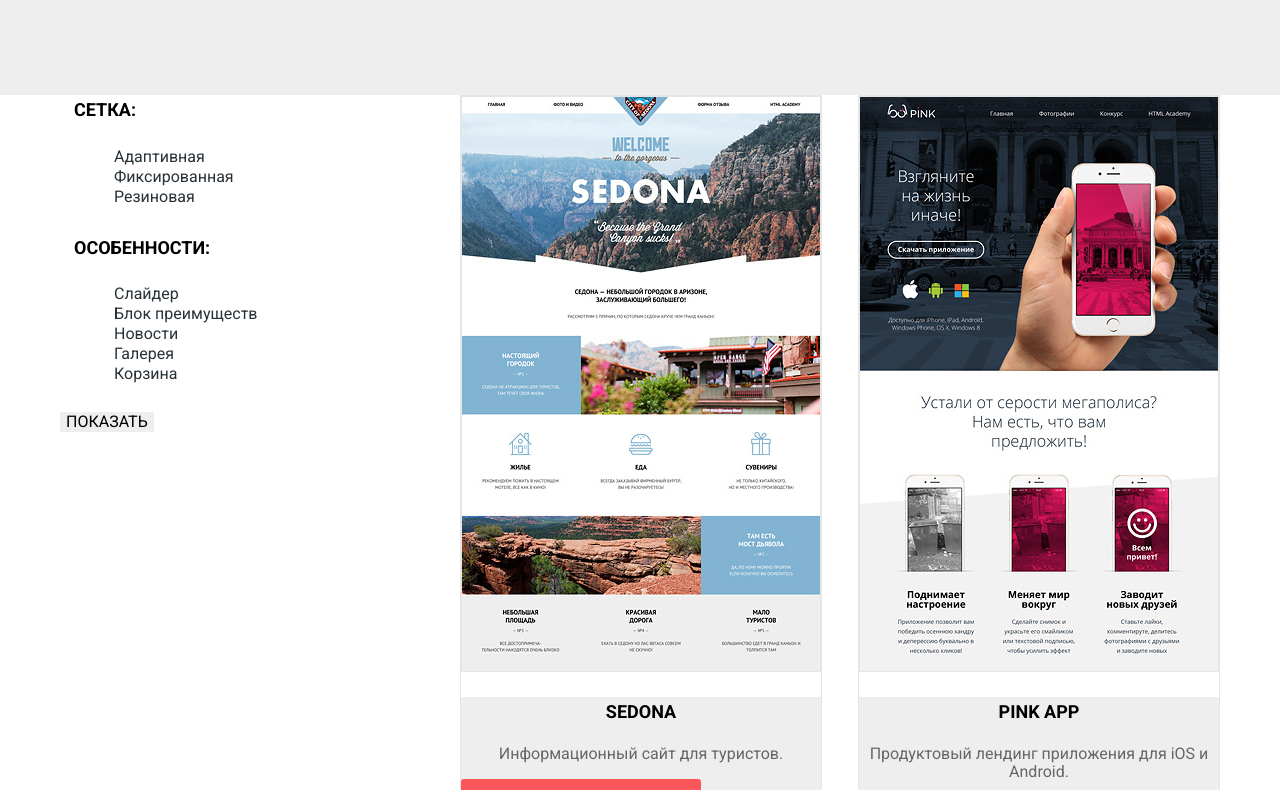
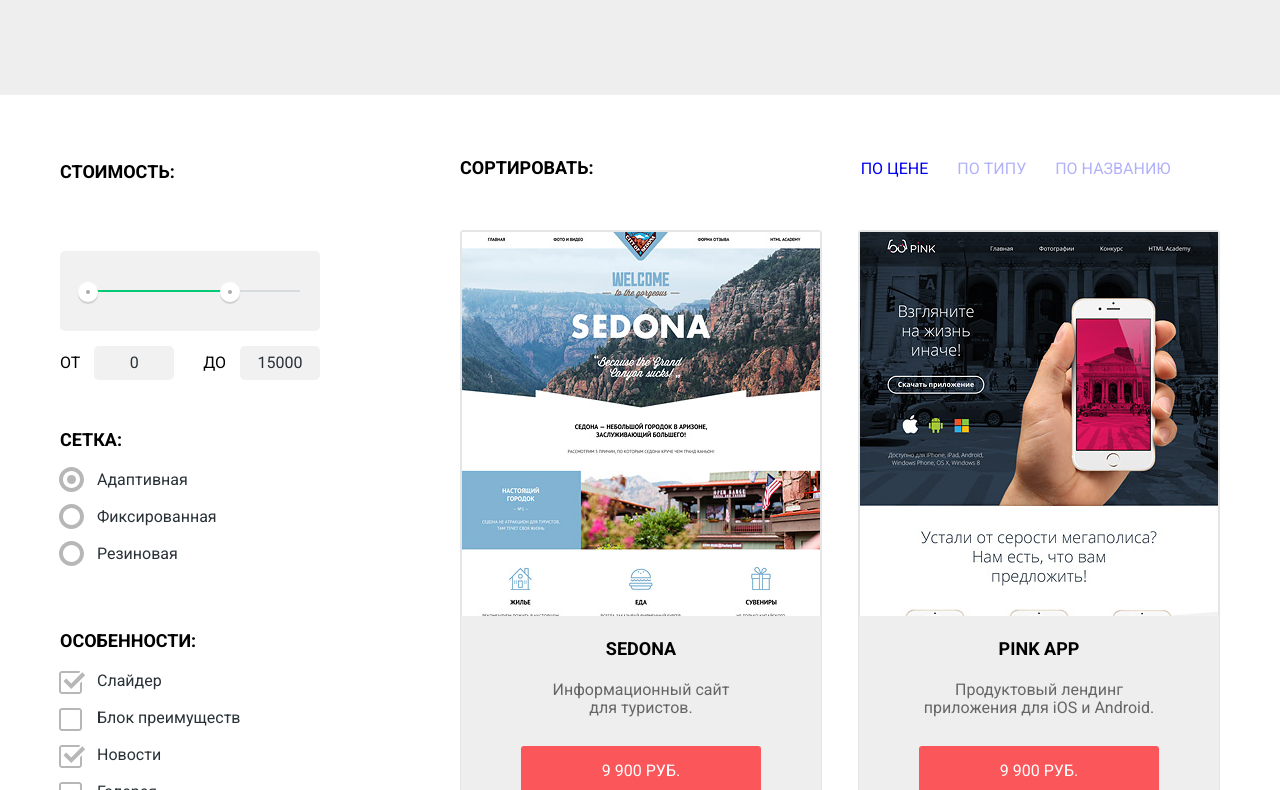
Before and after one commit to nastasiast95/250173-nerds-24, a plain HTML site: page catalog.html in a window 1280 px wide. Shown: the part 283-1073 px from the top of the page. Drawn offline with Linux system fonts and the light colour scheme.

Commit message:
Добавляет стили элементам страницы каталога

```diff
--- a/catalog.html
+++ b/catalog.html
@@ -21,17 +21,33 @@
             <li><a href="clients.html">Клиенты</a></li>
             <li><a href="catalog.html">Магазин</a></li>
             <li><a href="contacts.html">Контакты</a></li>
-            <li><a href="cart.html">Корзина</a></li>
+            <li><a class="cart-link" href="cart.html">Корзина</a></li>
           </ul>
       </nav>
       <h1>Магазин готовых шаблонов</h1>
     </div>
   </header>
-  <main class="container">
+  <main class="container container-catalog">
     <div class="catalog-columns">
       <aside class="filters">
         <h2 class="visually-hidden">Фильтры товаров</h2>
         <form class="filter" method="get" action="https://echo.htmlacademy.ru">
+          <fieldset class="filter-item">
+            <legend>Стоимость:</legend>
+            <div class="range-filter">
+                <div class="range-controls">
+                    <div class="scale">
+                        <div class="bar"></div>
+                      </div>
+                      <div class="toggle toggle-min"></div>
+                      <div class="toggle toggle-max"></div>
+                  </div>
+                  <div class="price-controls">
+                      <label class="min-price">от <input name="min-price" type="text" value="0"></label>
+                      <label class="max-price">до <input name="max-price" type="text" value="15000"></label>
+                    </div>
+            </div>
+          </fieldset>
           <fieldset>
             <legend>cетка:</legend>
             <ul>
@@ -74,17 +90,23 @@
               </li>
             </ul>
           </fieldset>
-          <button type="submit" class="filter-button">Показать</button>
+          <button type="submit" class="button filter-button">Показать</button>
         </form>
       </aside>
       <section class="catalog">
+          <ul class="sorting-list">
+            <li class="sorting-title">Сортировать:</li>
+            <li class="sorting-item sorting-item-current"><a href="#">По цене</a></li>
+            <li class="sorting-item"><a href="#">По типу</a></li>
+            <li class="sorting-item"><a href="#">По названию</a></li>
+          </ul>
         <h2 class="visually-hidden">Список товаров</h2>
         <ul class="catalog-list">
           <li class="catalog-item">
             <a href="#"><img src="img/img-sedona.jpg" height="576" width="360" alt="Макет главной страницы туристического сайта Седона с фотографиями достоприечательностей"></a>
             <div class="description-hover">
               <h3>sedona</h3>
-              <p>Информационный сайт для туристов.</p>
+              <p class="sedona">Информационный сайт для туристов.</p>
               <a class="button" href="#">9 900 руб.</a>
             </div>
           </li>
@@ -92,7 +114,7 @@
             <a href="#"><img src="img/img-pink.jpg" height="576" width="360" alt="Макет главной страницы приложения c перечислением функционала"></a>
             <div class="description-hover">
               <h3>pink app</h3>
-              <p>Продуктовый лендинг приложения для iOS и Android.</p>
+              <p class="pink">Продуктовый лендинг приложения для iOS и Android.</p>
               <a class="button" href="#">9 900 руб.</a>
             </div>
           </li>
@@ -100,7 +122,7 @@
             <a href="#"><img src="img/img-barbershop.jpg" height="576" width="360" alt="Макет сайта барбершопа с перечислением преимущества, новостей и акций"></a>
             <div class="description-hover">
               <h3>barbershop</h3>
-              <p>Сайт салона красоты. Для мужчин, да.</p>
+              <p class="barbershop">Сайт салона красоты. Для мужчин, да.</p>
               <a class="button" href="#">9 900 руб.</a>
             </div>
           </li>
@@ -108,7 +130,7 @@
             <a href="#"><img src="img/img-mishka.jpg" height="576" width="360" alt="Макет сайта магазина вязаных игрушек"></a>
             <div class="description-hover">
               <h3>mishka</h3>
-              <p>Интернет-магазин вязаных игрушек.</p>
+              <p class="mishka">Интернет-магазин вязаных игрушек.</p>
               <a class="button" href="#">9 900 руб.</a>
             </div>
           </li>
@@ -116,7 +138,7 @@
             <a href="#"><img src="img/img-aplus.jpg" height="576" width="360" alt="Макет сайта курсов повышения квалификации А+ с примуществами, формами обучения и обратной связи"></a>
             <div class="description-hover">
               <h3>a plus</h3>
-              <p>Лендинг курсов повышения квалификации.</p>
+              <p class="plus">Лендинг курсов повышения квалификации.</p>
               <a class="button" href="#">9 900 руб.</a>
             </div>
           </li>
@@ -124,7 +146,7 @@
             <a href="#"><img src="img/img-kvast.jpg" height="576" width="360" alt="Макет сайта производителя кваса. На фоновой картинке фото ржи, ниже изображены бутылки двух сортов кваса"></a>
             <div class="description-hover">
               <h3>кваст</h3>
-              <p>Промо-сайт производителя крафтового кваса.</p>
+              <p class="kvast">Промо-сайт производителя крафтового кваса.</p>
               <a class="button" href="#">9 900 руб.</a>
             </div>
           </li>
@@ -133,7 +155,7 @@
           <li class="pagination-item pagination-item-current"><a>1</a></li>
           <li class="pagination-item"><a href="#">2</a></li>
           <li class="pagination-item"><a href="#">3</a></li>
-          <li class="pagination-item"><a href="#">Следующая</a></li>
+          <li class="pagination-item pagination-item-next"><a href="#">Следующая</a></li>
         </ul>
     </div>
     </section>
--- a/css/style.css
+++ b/css/style.css
@@ -422,12 +422,109 @@ input[type="radio"].visually-hidden {
   padding: 0 20px;
 }
 
+.container-catalog {
+  margin-top: 62px;
+}
+
+.filter-item {
+  margin: 0;
+  padding: 0;
+  border: none;
+}
+
+.range-filter {
+  width: 260px;
+  margin-top: 49px;
+}
+
+.filter-item legend {
+  font-size: 18px;
+  line-height: 24px;
+  text-transform: uppercase;
+  font-weight: 700;
+}
+
+.range-controls {
+  position: relative;
+  height: 41px;
+  margin-bottom: 15px;
+  padding-top: 39px;
+  padding-right: 20px;
+  padding-left: 20px;
+  background-color: #f1f1f1;
+  border-radius: 5px;
+}
+
+.range-controls .scale {
+  height: 2px;
+  background: #d7dcde;
+}
+
+.range-controls .bar {
+  width: 70%;
+  height: 2px;
+  background: #00ca74;
+}
+
+.range-controls .toggle {
+  position: absolute;
+  top: 31px;
+  left: 0;
+  width: 4px;
+  height: 4px;
+  padding: 0;
+  border: 8px solid #ffffff;
+  background-color: #ababab;
+  border-radius: 50%;
+  box-shadow: 0 2px 1px 0 #cfcfcf;
+  cursor: pointer;
+}
+
+.range-controls .toggle-min {
+  left: 18px;
+}
+
+.range-controls .toggle-max {
+  left: 160px;
+}
+
+.price-controls label {
+  display: inline-block;
+  width: 50%;
+  font-size: 16px;
+  text-transform: uppercase;
+}
+
+.price-controls {
+  font-size: 0;
+}
+
+.price-controls input {
+  width: 60px;
+  padding: 8px 10px;
+  margin-left: 10px;
+  font-family: Roboto, Arial, sans-serif;
+  font-size: 16px;
+  text-align: center;
+  color: #283136;
+  border: none;
+  border-radius: 5px;
+  background: #f1f1f1;
+}
+
+.max-price {
+  text-align: right;
+}
+
 .filters {
   width: 260px;
 }
 
 .filter fieldset {
   border: none;
+  padding: 0;
+  margin: 0;
+  margin-bottom: 45px;
 }
 
 .filter legend {
@@ -435,13 +532,75 @@ input[type="radio"].visually-hidden {
   line-height: 30px;
   font-weight: 700;
   text-transform: uppercase;
+  margin-bottom: 15px;
 }
 
 .filter ul {
   list-style: none;
   line-height: 20px;
+  padding: 0;
+  margin: 0;
 }
 
+.filter-option {
+  margin-bottom: 17px;
+  padding-left: 37px;
+}
+
+.filter-option label {
+  position: relative;
+  display: block;
+  cursor: pointer;
+  user-select: none;
+}
+
+.filter-input-checkbox + label::before {
+  content: "";
+  position: absolute;
+  width: 27px;
+  height: 23px;
+  background-image: url("../img/checkbox-off.svg");
+  left: -38px;
+  top: 0;
+  background-repeat: no-repeat;
+  background-position: 0 0;
+  opacity: 0.4;
+}
+
+.filter-input-checkbox:checked + label::before {
+  content: "";
+  position: absolute;
+  width: 27px;
+  height: 23px;
+  background-image: url("../img/checkbox-on.svg");
+  background-position: 0 0;
+  background-repeat: no-repeat;
+  opacity: 0.4;
+}
+
+.filter-input-radio + label::before {
+  content: "";
+  position: absolute;
+  left: -38px;
+  top: -3px;
+  width: 25px;
+  height: 25px;
+  background-image: url("../img/radio-off.svg");
+  background-repeat: no-repeat;
+  background-position: 0 0;
+  opacity: 0.4;
+}
+
+.filter-input-radio:checked + label::before {
+  content: "";
+  position: absolute;
+  width: 25px;
+  height: 25px;
+  background-image: url("../img/radio-on.svg");
+  background-position: 0 0;
+  background-repeat: no-repeat;
+  opacity: 0.4;
+}
 .filter li {
   color: #283136;
   font-size: 16px;
@@ -465,13 +624,59 @@ input[type="radio"].visually-hidden {
   text-transform: uppercase;
   border: none;
   line-height: 18px;
-  font-weight: 500;
+  font-weight: 700;
+  color: #000000;
 }
 
 .filter-button:hover,
 .filter-button:focus {
   background-color: #dfdfdf;
 }
+
+.sorting-list {
+  display: flex;
+  flex-wrap: wrap;
+  list-style: none;
+  margin: 0;
+  text-transform: uppercase;
+  padding: 0;
+  margin-bottom: 49px;
+  color: #000000;
+}
+
+.sorting-title {
+  font-size: 18px;
+  line-height: 21px;
+  font-weight: 700;
+  margin-right: 267px;
+}
+
+.sorting-item a {
+  opacity: 0.3;
+  margin-right: 29px;
+}
+
+.sorting-item-current a{
+  opacity: 1;
+}
+
+.sorting-list a:hover,
+.sorting-list a:focus {
+  opacity: 0.6;
+  text-decoration-color: #000000;
+  color: #000000;
+}
+
+.sorting-list a:visited {
+  color: inherit;
+}
+
+.sorting-list a:active {
+  opacity: 1;
+  text-decoration-color: #000000;
+  color: #000000;
+}
+
 
 .catalog {
   width: 760px;
@@ -495,7 +700,10 @@ input[type="radio"].visually-hidden {
 .catalog-item {
   border: 1px solid #e5e5e5;
   width: 360px;
-  margin-bottom: 33px;
+  margin-bottom: 34px;
+  position: relative;
+  overflow: hidden;
+  border-radius: 3px 3px 0 0;
 }
 
 .catalog-item:hover {
@@ -505,6 +713,10 @@ input[type="radio"].visually-hidden {
 .description-hover {
   background-color: #eeeeee;
   text-align: center;
+  position: absolute;
+  top: 385px;
+  width: 360px;
+  padding-bottom: 43px;
 }
 
 .description-hover h3 {
@@ -512,6 +724,7 @@ input[type="radio"].visually-hidden {
   line-height: 30px;
   font-weight: 700;
   text-transform: uppercase;
+  margin-bottom: 17px;
 }
 
 .description-hover p {
@@ -519,22 +732,76 @@ input[type="radio"].visually-hidden {
   font-size: 16px;
   line-height: 18px;
   color: #666666;
+  margin: 0 auto;
+  margin-bottom: 29px;
+}
+
+.description-hover a{
+  margin: 0 auto;
+}
+
+.sedona,
+.barbershop,
+.mishka {
+  width: 180px;
+}
+
+.plus,
+.kvast {
+  width: 230px;
+}
+
+.pink {
+  width: 240px;
 }
 
 .pagination-list {
+  display: flex;
+  flex-wrap: wrap;
   list-style: none;
   padding: 0;
   margin: 0;
 }
 
+.pagination-item {
+  margin-right: 12px;
+  border-radius: 4px;
+  font-size: 16px;
+  font-weight: 700;
+  line-height: 18px;
+}
+
+.pagination-item:last-child {
+  margin-right: 0;
+}
+
 .pagination-item a {
   color: #000000;
   background-color: #eeeeee;
+  display: block;
+  padding: 20px 25px;
+  text-align: center;
+  text-transform: uppercase;
+}
+
+.pagination-item-current a {
+  color: #000000;
+  background-color: #ffffff;
+  border: 3px solid #dbdbdb;
+}
+
+.pagination-item-next {
+  width: 260px;
 }
 
 .pagination-list a:hover,
 .pagination-list a:focus {
   background-color: #dfdfdf;
+}
+
+.pagination-list a:active {
+  color: rgba(0, 0, 0, 0.3);
+  background-color: #d5d5d5;
 }
 
 /*Contact*/
```
